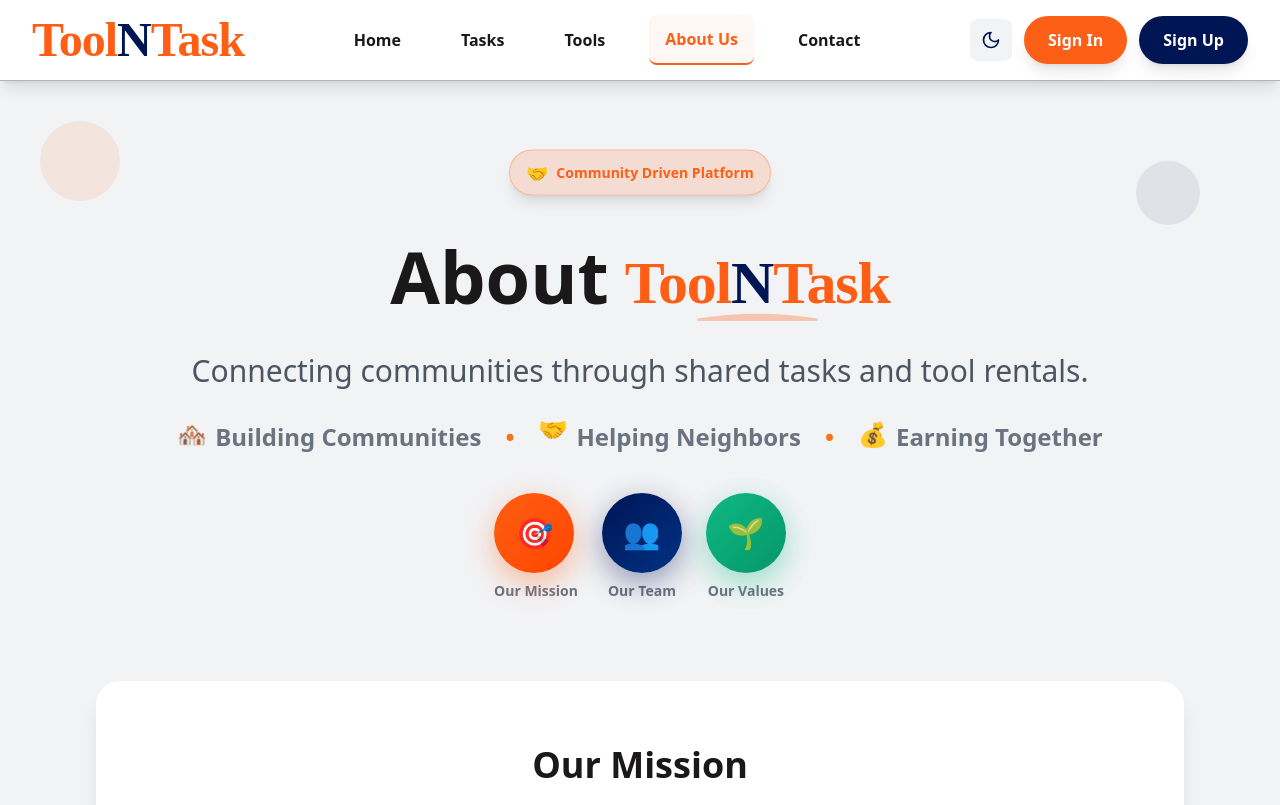
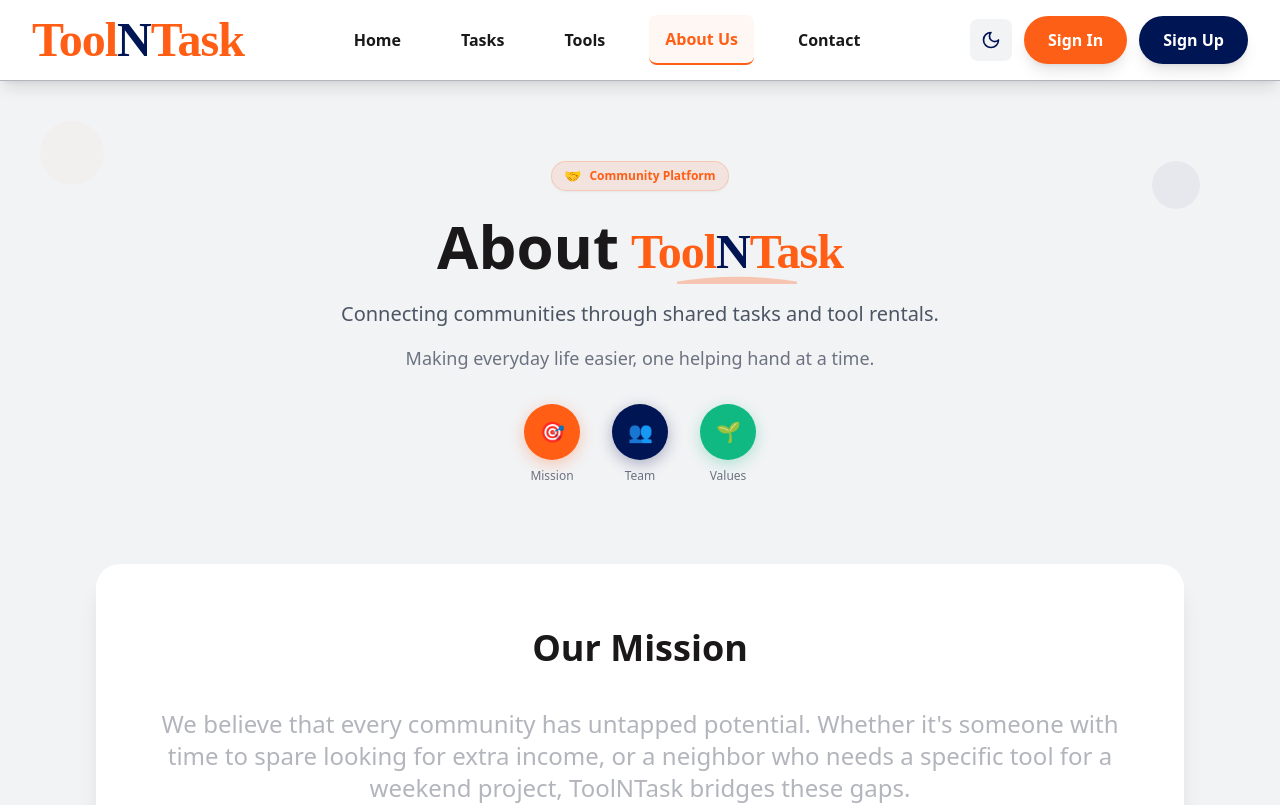
Before and after one commit to SeneshFitzroy/ToolnTask, a Next.js app: page /About in a window 1280 px wide. Shown: the top 805 px of the page. Built offline with nearby package versions, Linux system fonts and the light colour scheme; a web font is replaced by a local one.

Commit message:
feat: Enhanced pages/About.tsx,  - Detailed changes: diff --git a/pages/About.tsx b/pages/About.tsx ind... at 01:58 PM +0530, July 03, 2025

```diff
--- a/pages/About.tsx
+++ b/pages/About.tsx
@@ -23,99 +23,78 @@ export default function About() {
 
       <div className="py-12 sm:py-16 lg:py-20 relative overflow-hidden">
         {/* Background Elements */}
-        <div className="absolute inset-0 opacity-10">
-          <div className="absolute top-10 left-10 w-20 h-20 rounded-full animate-pulse" style={{ backgroundColor: '#FF5E14', animationDelay: '0s', animationDuration: '3s' }}></div>
-          <div className="absolute top-20 right-20 w-16 h-16 rounded-full animate-pulse" style={{ backgroundColor: '#001554', animationDelay: '1s', animationDuration: '4s' }}></div>
-          <div className="absolute bottom-20 left-20 w-12 h-12 rounded-full animate-pulse" style={{ backgroundColor: '#FF5E14', animationDelay: '2s', animationDuration: '3.5s' }}></div>
-          <div className="absolute bottom-10 right-10 w-14 h-14 rounded-full animate-pulse" style={{ backgroundColor: '#001554', animationDelay: '3s', animationDuration: '4.5s' }}></div>
+        <div className="absolute inset-0 opacity-5">
+          <div className="absolute top-10 left-10 w-16 h-16 rounded-full animate-pulse" style={{ backgroundColor: '#FF5E14', animationDuration: '4s' }}></div>
+          <div className="absolute top-20 right-20 w-12 h-12 rounded-full animate-pulse" style={{ backgroundColor: '#001554', animationDelay: '2s', animationDuration: '5s' }}></div>
+          <div className="absolute bottom-20 left-20 w-10 h-10 rounded-full animate-pulse" style={{ backgroundColor: '#FF5E14', animationDelay: '1s', animationDuration: '4.5s' }}></div>
         </div>
 
         <div className="max-w-6xl mx-auto px-4 sm:px-6 lg:px-8 relative z-10">
           <div className="text-center mb-12 sm:mb-16 lg:mb-20">
-            {/* Enhanced Badge */}
-            <div className="inline-flex items-center gap-2 px-4 py-2 rounded-full mb-6 sm:mb-8 shadow-lg animate-bounce"
+            {/* Simple Badge */}
+            <div className="inline-flex items-center gap-2 px-3 py-1 rounded-full mb-6 shadow-sm"
                  style={{
-                   backgroundColor: theme === 'dark' ? 'rgba(255, 94, 20, 0.2)' : 'rgba(255, 94, 20, 0.15)',
-                   border: `1px solid ${theme === 'dark' ? 'rgba(255, 94, 20, 0.4)' : 'rgba(255, 94, 20, 0.3)'}`,
-                   animationDuration: '3s'
+                   backgroundColor: theme === 'dark' ? 'rgba(255, 94, 20, 0.15)' : 'rgba(255, 94, 20, 0.1)',
+                   border: `1px solid ${theme === 'dark' ? 'rgba(255, 94, 20, 0.3)' : 'rgba(255, 94, 20, 0.2)'}`
                  }}>
-              <span className="text-lg animate-pulse">🤝</span>
-              <span className="text-sm font-semibold" style={{ color: '#FF5E14' }}>Community Driven Platform</span>
+              <span className="text-sm">🤝</span>
+              <span className="text-xs font-semibold" style={{ color: '#FF5E14' }}>Community Platform</span>
             </div>
 
-            {/* Enhanced Title */}
-            <h1 className="text-4xl sm:text-5xl md:text-6xl lg:text-7xl font-black mb-6 sm:mb-8 lg:mb-10 flex flex-col sm:flex-row items-center justify-center gap-3 sm:gap-4 group"
+            {/* Clean Title */}
+            <h1 className="text-4xl sm:text-5xl md:text-6xl font-black mb-4 sm:mb-6 flex items-center justify-center gap-3 group"
                 style={{ color: theme === 'dark' ? '#FFFFFF' : '#1A1818' }}>
-              <span className="relative">
-                <span className="relative z-10">About</span>
-                <div className="absolute -bottom-2 left-0 w-full h-3 bg-gradient-to-r from-orange-400/30 to-orange-600/30 rounded-full transform scale-x-0 group-hover:scale-x-100 transition-transform duration-700"></div>
-              </span>
-              <div className="relative transform group-hover:scale-110 transition-all duration-500">
-                <Logo size="xl" showUnderline={true} className="inline-block" />
-                <div className="absolute -inset-2 bg-gradient-to-r from-orange-400/20 to-blue-400/20 rounded-xl blur-lg opacity-0 group-hover:opacity-100 transition-opacity duration-500"></div>
+              <span>About</span>
+              <div className="transform group-hover:scale-105 transition-transform duration-300">
+                <Logo size="large" showUnderline={true} className="inline-block" />
               </div>
             </h1>
 
-            {/* Enhanced Description with Icons */}
-            <div className="max-w-5xl mx-auto">
-              <p className="text-xl sm:text-2xl lg:text-3xl leading-relaxed mb-6 sm:mb-8 font-medium"
+            {/* Sharp Description */}
+            <div className="max-w-4xl mx-auto mb-8">
+              <p className="text-lg sm:text-xl font-medium mb-4"
                  style={{ color: theme === 'dark' ? '#B3B5BC' : '#4B5563' }}>
                 Connecting communities through shared tasks and tool rentals.
               </p>
-              <div className="flex flex-wrap items-center justify-center gap-4 sm:gap-6 text-lg sm:text-xl lg:text-2xl font-semibold"
-                   style={{ color: theme === 'dark' ? '#B3B5BC' : '#6B7280' }}>
-                <div className="flex items-center gap-2 group cursor-pointer">
-                  <span className="text-2xl animate-bounce" style={{ animationDelay: '0.5s' }}>🏘️</span>
-                  <span className="group-hover:text-orange-500 transition-colors duration-300">Building Communities</span>
-                </div>
-                <span className="hidden sm:block text-orange-500">•</span>
-                <div className="flex items-center gap-2 group cursor-pointer">
-                  <span className="text-2xl animate-bounce" style={{ animationDelay: '1s' }}>🤝</span>
-                  <span className="group-hover:text-orange-500 transition-colors duration-300">Helping Neighbors</span>
-                </div>
-                <span className="hidden sm:block text-orange-500">•</span>
-                <div className="flex items-center gap-2 group cursor-pointer">
-                  <span className="text-2xl animate-bounce" style={{ animationDelay: '1.5s' }}>💰</span>
-                  <span className="group-hover:text-orange-500 transition-colors duration-300">Earning Together</span>
-                </div>
-              </div>
+              <p className="text-base sm:text-lg"
+                 style={{ color: theme === 'dark' ? '#9CA3AF' : '#6B7280' }}>
+                Making everyday life easier, one helping hand at a time.
+              </p>
             </div>
 
-            {/* Floating Action Elements */}
-            <div className="flex flex-wrap justify-center gap-4 sm:gap-6 mt-8 sm:mt-10">
-              <div className="group">
-                <div className="w-16 h-16 sm:w-20 sm:h-20 rounded-full flex items-center justify-center shadow-xl transform hover:scale-110 transition-all duration-500 cursor-pointer animate-float"
+            {/* Quick Action Icons */}
+            <div className="flex justify-center gap-6 sm:gap-8">
+              <div className="text-center group cursor-pointer">
+                <div className="w-12 h-12 sm:w-14 sm:h-14 rounded-full flex items-center justify-center shadow-lg transform hover:scale-110 transition-all duration-300 mb-2"
                      style={{
-                       background: 'linear-gradient(135deg, #FF5E14 0%, #FF4500 100%)',
-                       boxShadow: '0 10px 30px rgba(255, 94, 20, 0.4)'
+                       backgroundColor: '#FF5E14',
+                       boxShadow: '0 4px 15px rgba(255, 94, 20, 0.3)'
                      }}>
-                  <span className="text-2xl sm:text-3xl animate-pulse">🎯</span>
+                  <span className="text-lg sm:text-xl">🎯</span>
                 </div>
-                <p className="text-sm font-semibold mt-2" style={{ color: theme === 'dark' ? '#B3B5BC' : '#6B7280' }}>Our Mission</p>
+                <p className="text-xs font-medium" style={{ color: theme === 'dark' ? '#B3B5BC' : '#6B7280' }}>Mission</p>
               </div>
 
-              <div className="group">
-                <div className="w-16 h-16 sm:w-20 sm:h-20 rounded-full flex items-center justify-center shadow-xl transform hover:scale-110 transition-all duration-500 cursor-pointer animate-float"
+              <div className="text-center group cursor-pointer">
+                <div className="w-12 h-12 sm:w-14 sm:h-14 rounded-full flex items-center justify-center shadow-lg transform hover:scale-110 transition-all duration-300 mb-2"
                      style={{
-                       background: 'linear-gradient(135deg, #001554 0%, #003385 100%)',
-                       boxShadow: '0 10px 30px rgba(0, 21, 84, 0.4)',
-                       animationDelay: '1s'
+                       backgroundColor: '#001554',
+                       boxShadow: '0 4px 15px rgba(0, 21, 84, 0.3)'
                      }}>
-                  <span className="text-2xl sm:text-3xl animate-pulse">👥</span>
+                  <span className="text-lg sm:text-xl">👥</span>
                 </div>
-                <p className="text-sm font-semibold mt-2" style={{ color: theme === 'dark' ? '#B3B5BC' : '#6B7280' }}>Our Team</p>
+                <p className="text-xs font-medium" style={{ color: theme === 'dark' ? '#B3B5BC' : '#6B7280' }}>Team</p>
               </div>
 
-              <div className="group">
-                <div className="w-16 h-16 sm:w-20 sm:h-20 rounded-full flex items-center justify-center shadow-xl transform hover:scale-110 transition-all duration-500 cursor-pointer animate-float"
+              <div className="text-center group cursor-pointer">
+                <div className="w-12 h-12 sm:w-14 sm:h-14 rounded-full flex items-center justify-center shadow-lg transform hover:scale-110 transition-all duration-300 mb-2"
                      style={{
-                       background: 'linear-gradient(135deg, #10B981 0%, #059669 100%)',
-                       boxShadow: '0 10px 30px rgba(16, 185, 129, 0.4)',
-                       animationDelay: '2s'
+                       backgroundColor: '#10B981',
+                       boxShadow: '0 4px 15px rgba(16, 185, 129, 0.3)'
                      }}>
-                  <span className="text-2xl sm:text-3xl animate-pulse">🌱</span>
+                  <span className="text-lg sm:text-xl">🌱</span>
                 </div>
-                <p className="text-sm font-semibold mt-2" style={{ color: theme === 'dark' ? '#B3B5BC' : '#6B7280' }}>Our Values</p>
+                <p className="text-xs font-medium" style={{ color: theme === 'dark' ? '#B3B5BC' : '#6B7280' }}>Values</p>
               </div>
             </div>
           </div>
```
